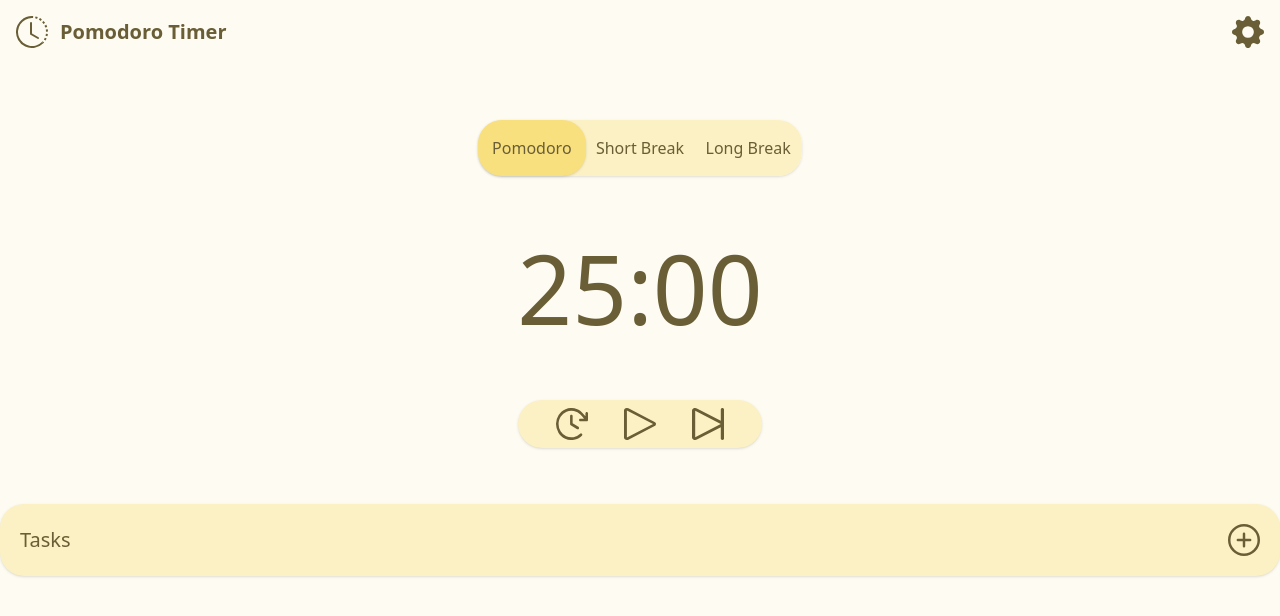
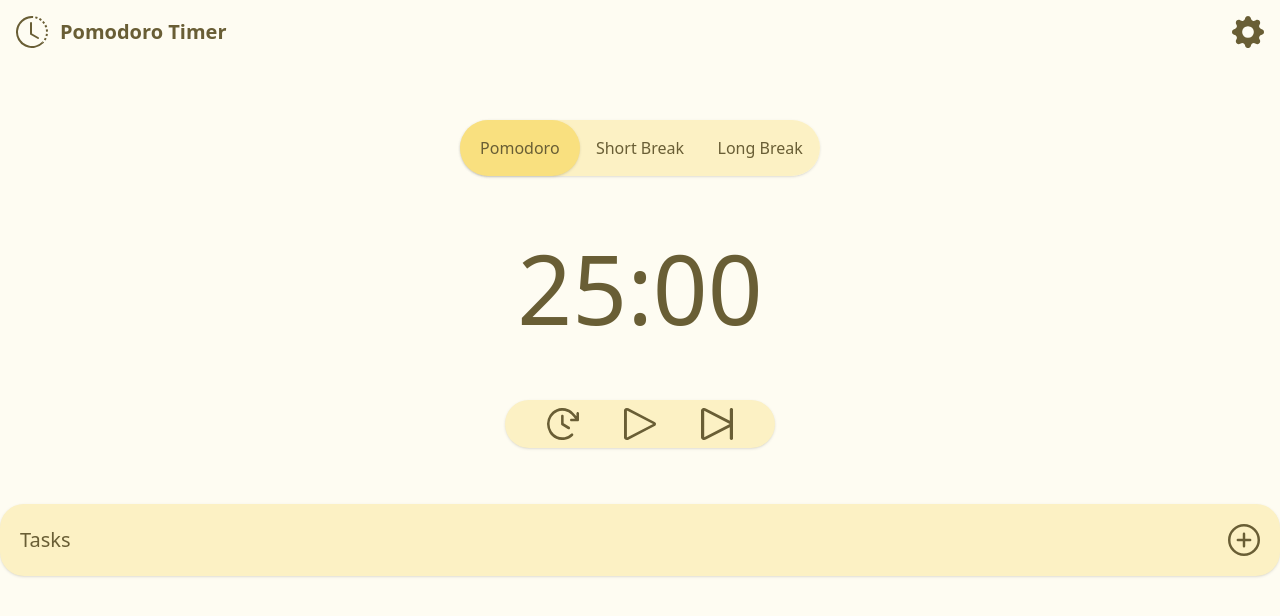
Before and after one commit to jstevenfm/PomodoroTimer-React-Tailwind, a React (Vite) app: page / in a window 1280 px wide. Shown: the top 616 px of the page. Built offline with nearby package versions, Linux system fonts and the light colour scheme.

Commit message:
feat: Update styles for TimerStatus and ButtonRadioStatus components for improved UI consistency

```diff
--- a/src/assets/components/sections/timer/TimerStatus.jsx
+++ b/src/assets/components/sections/timer/TimerStatus.jsx
@@ -35,7 +35,7 @@ const TimerStatus = ({
   };
 
   return (
-    <fieldset className={`w-full grid grid-cols-3 rounded-3xl shadow-sm ${stylesComponent}`}>
+    <fieldset className={`w-full grid grid-cols-3 rounded-4xl shadow-sm ${stylesComponent}`}>
       {status.map((item) => (
         <ButtonRadioStatus
           key={item.id}
--- a/src/assets/components/ui/BtnRadioStatus.jsx
+++ b/src/assets/components/ui/BtnRadioStatus.jsx
@@ -26,7 +26,7 @@ const ButtonRadioStatus = ({
       />
       <label
         htmlFor={id}
-        className={`py-4 px-2.5 rounded-3xl cursor-pointer text-center hover:scale-105 ${stylesComponent}`}
+        className={`p-4 rounded-4xl cursor-pointer text-center hover:scale-110 ${stylesComponent}`}
       >
         {text}
       </label>
```
